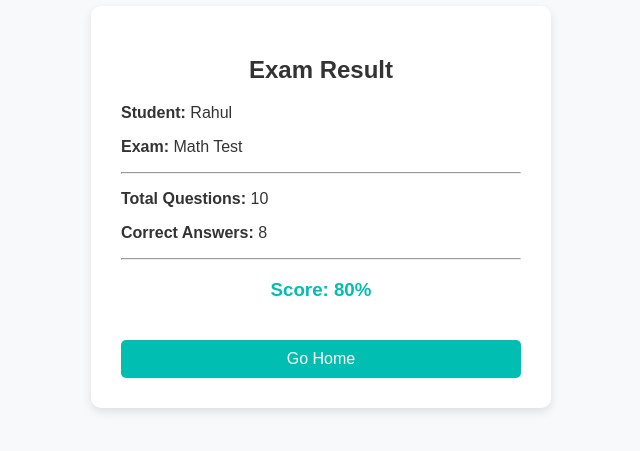
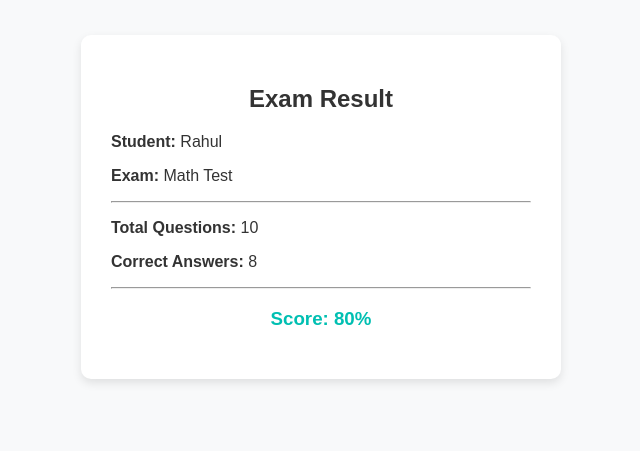
Before and after one commit to SIT2711/online-exam-system, a React (Create React App) app: page /result in a window 1280 px wide. Shown: the part 213-664 px from the top of the page, without its empty margins (319-959 px from the left). Built offline with nearby package versions, Linux system fonts and the light colour scheme.

Commit message:
updated result page

```diff
--- a/src/pages/Result.jsx
+++ b/src/pages/Result.jsx
@@ -1,10 +1,9 @@
 import React from "react";
-import { useLocation, useNavigate } from "react-router-dom";
+import { useLocation } from "react-router-dom";
 import "../styles/Result.css";
 
 const Result = () => {
   const location = useLocation();
-  const navigate = useNavigate();
 
   const result = location.state || {
     studentName: "Rahul",
@@ -43,10 +42,6 @@ const Result = () => {
         <hr />
 
         <h3 className="score">Score: {scorePercentage}%</h3>
-
-        <button className="home-btn" onClick={() => navigate("/")}>
-          Go Home
-        </button>
       </div>
     </div>
   );
--- a/src/styles/Result.css
+++ b/src/styles/Result.css
@@ -1,9 +1,12 @@
 .result-page {
   background-color: #F8F9FA;
   min-height: 100vh;
+  width: 100%;
   display: flex;
   justify-content: center;
-  align-items: center;
+  align-items: flex-start;   /* top aligned like other pages */
+  padding: 40px 20px;
+  box-sizing: border-box;
   font-family: Arial, sans-serif;
 }
 
@@ -11,7 +14,8 @@
   background-color: #FFFFFF;
   padding: 30px;
   border-radius: 10px;
-  width: 400px;
+  width: 100%;
+  max-width: 420px; /* same width as other pages */
   color: #333333;
   box-shadow: 0 4px 10px rgba(0,0,0,0.1);
 }
@@ -25,19 +29,3 @@
   text-align: center;
   color: #00BFB2;
 }
-
-.home-btn {
-  margin-top: 20px;
-  width: 100%;
-  padding: 10px;
-  background-color: #00BFB2;
-  border: none;
-  border-radius: 5px;
-  color: white;
-  font-size: 16px;
-  cursor: pointer;
-}
-
-.home-btn:hover {
-  background-color: #009f94;
-}
```
